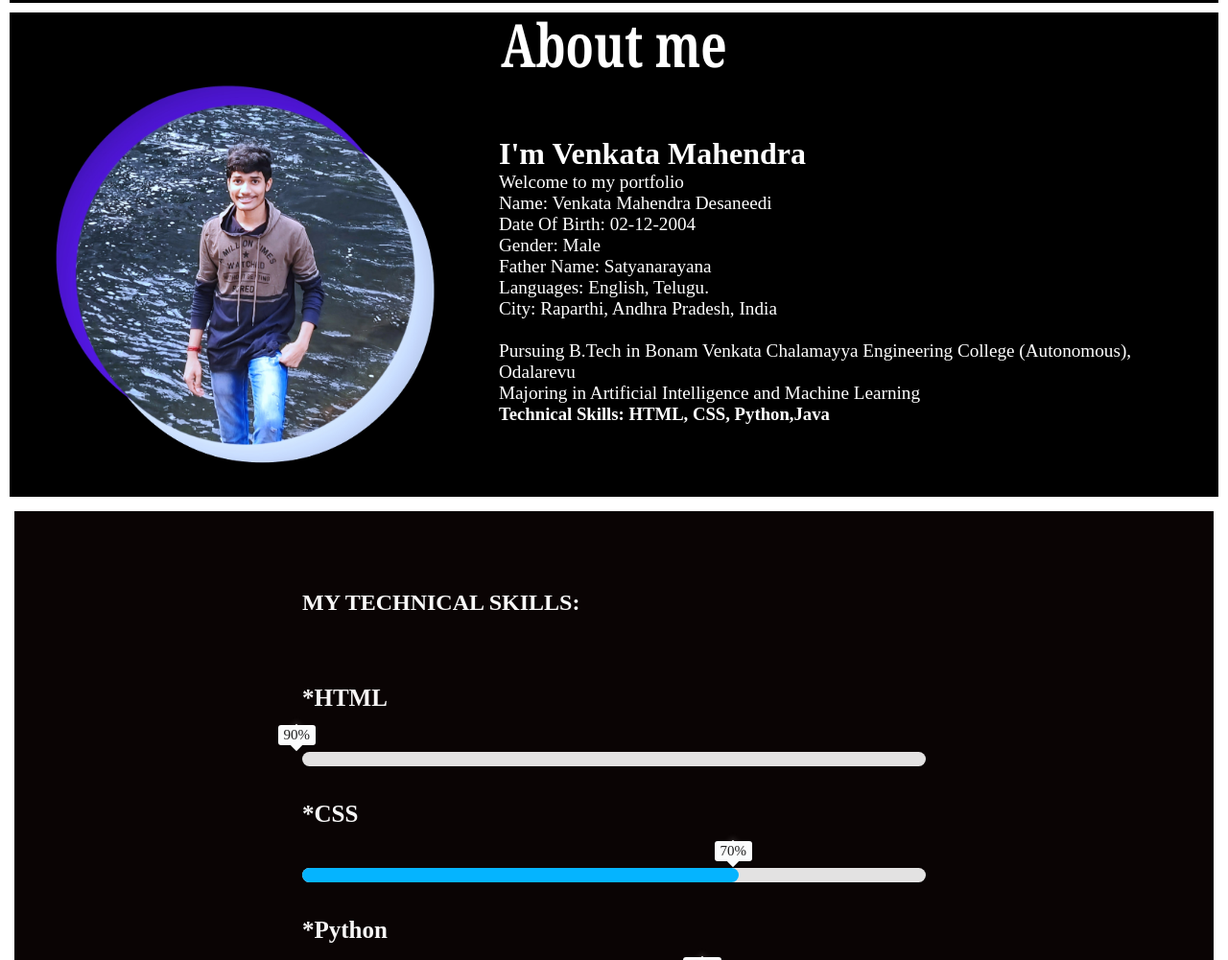
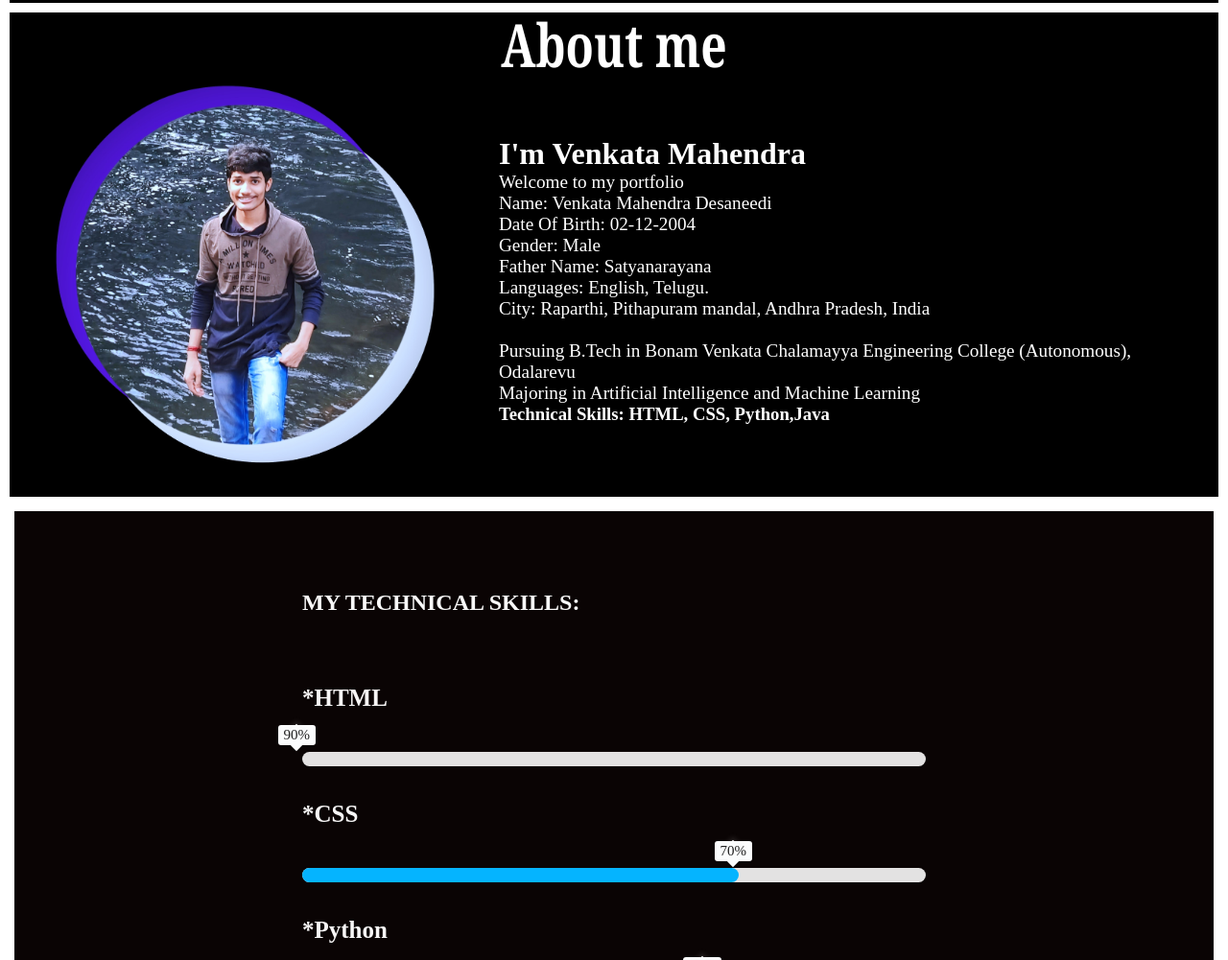
Before and after one commit to mahendradsnd/Codsoft-Task-2, a plain HTML site: page index.html in a window 1280 px wide. Shown: the part 707-1708 px from the top of the page at 96% size. Drawn offline with nearby package versions, Linux system fonts and the light colour scheme.

Commit message:
Update index.html

```diff
--- a/index.html
+++ b/index.html
@@ -53,7 +53,7 @@
                         Gender: Male<br>
                         Father Name: Satyanarayana<br>
                         Languages: English, Telugu.<br>
-                        City: Raparthi, Andhra Pradesh, India<br>
+                        City: Raparthi, Pithapuram mandal, Andhra Pradesh, India<br>
                         <br>
                         Pursuing B.Tech in Bonam Venkata Chalamayya Engineering College (Autonomous), Odalarevu<br>
                         Majoring in Artificial Intelligence and Machine Learning<br>
```
